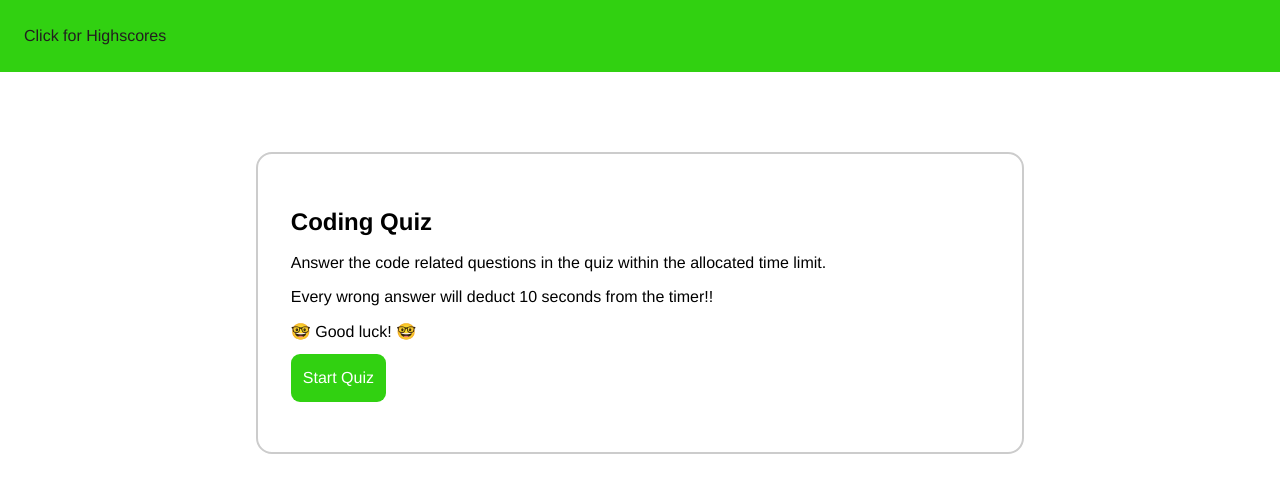
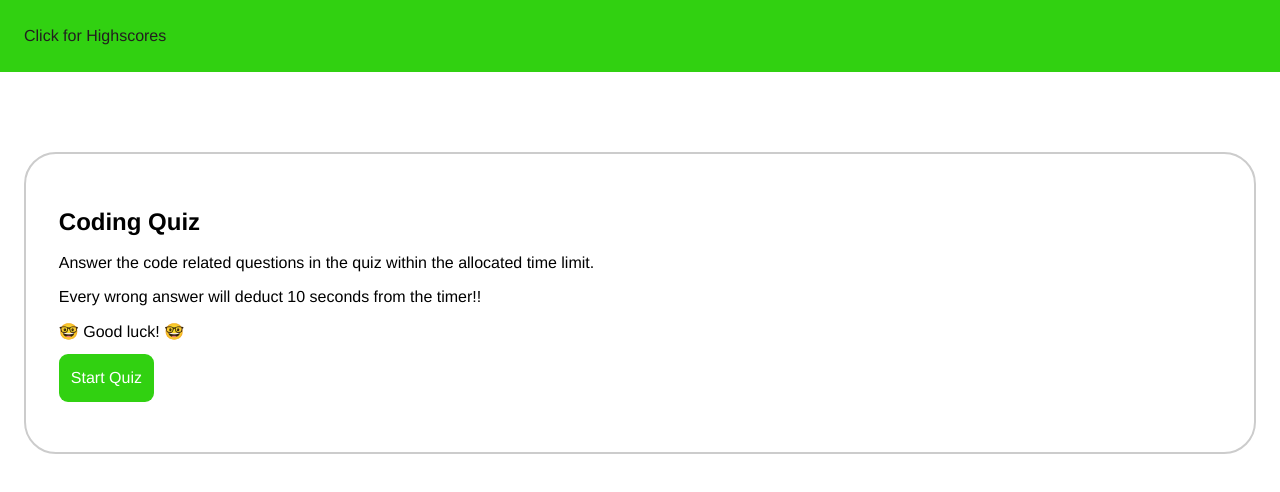
Before and after one commit to aminahayat/Code-Quick-Javascript-, a plain HTML site: page index.html in a window 1280 px wide. Drawn offline with Linux system fonts and the light colour scheme.

Commit message:
git commit

```diff
--- a/style.css
+++ b/style.css
@@ -26,9 +26,9 @@ section {
     align-items: flex-start;
     padding: 3.125em 2.05em;
     gap: 0.66em;
-    border-radius: 1em;
+    border-radius: 2em;
     border: 2px solid #ccc;
-    max-width: 768px;
+    max-width: 800;
     margin: 0 auto;
 }
 
```
